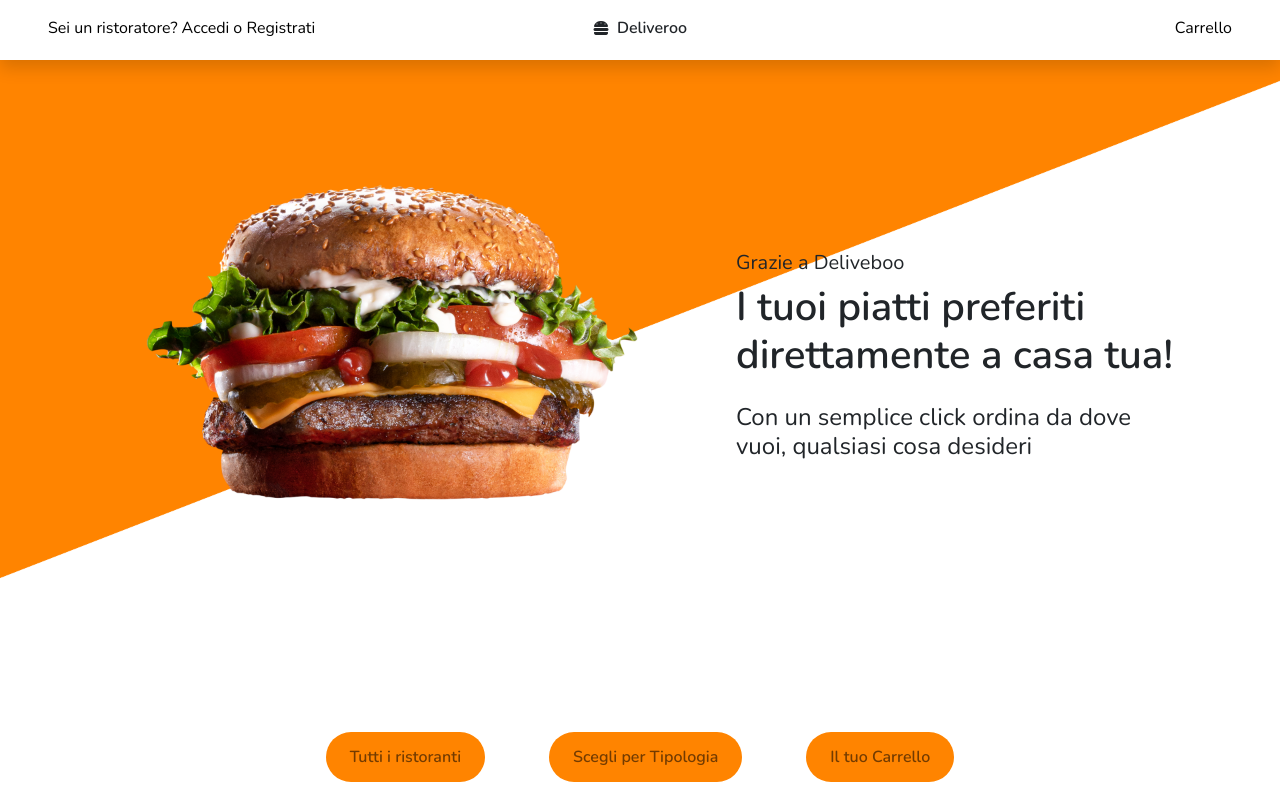
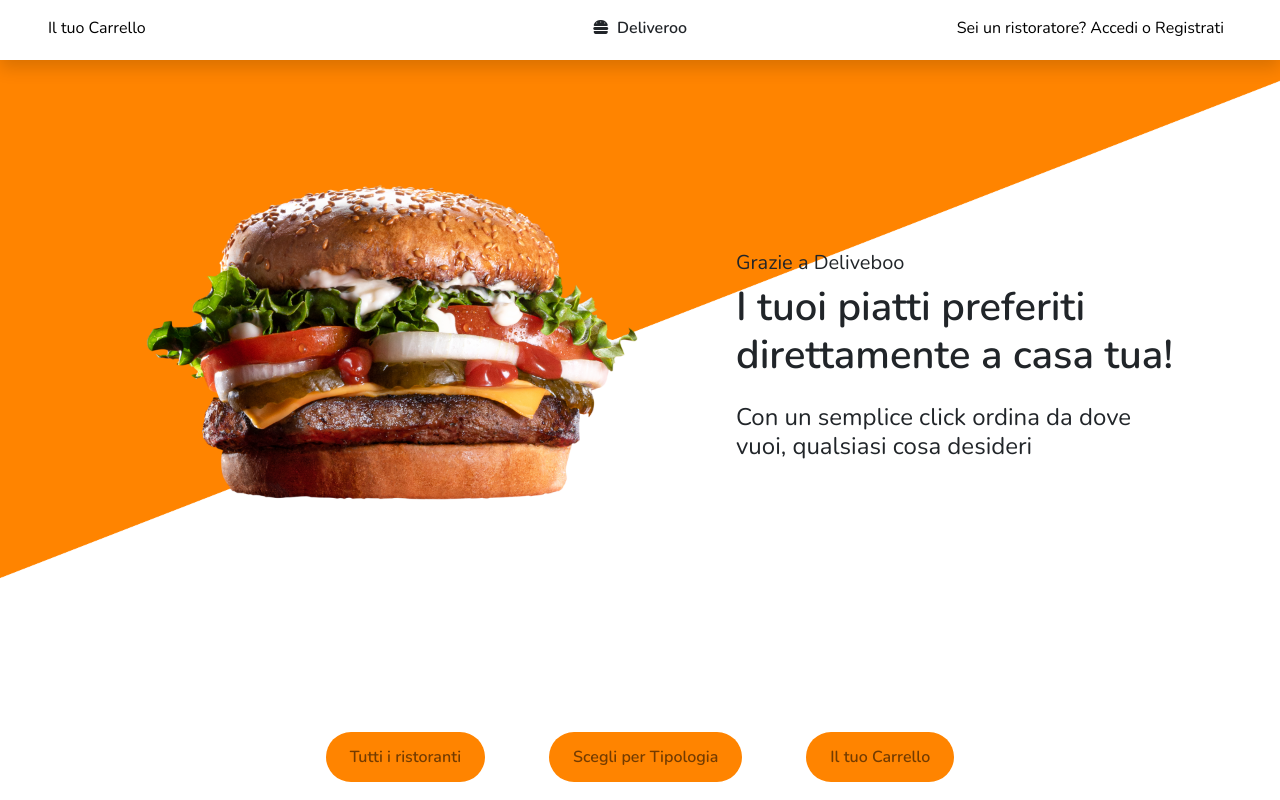
Before and after one commit to DANC0D3R/deliveboo-fe, a Vue app: page / in a window 1280 px wide. Shown: the top 800 px of the page. Built offline with nearby package versions, Linux system fonts and the light colour scheme.

Commit message:
Aggiunto offcanvas

```diff
--- a/src/components/AppHeader.vue
+++ b/src/components/AppHeader.vue
@@ -13,22 +13,48 @@
   <header class="menu shadow px-5 py-3">
         <div class="row d-flex justify-content-between align-items-center">
 
+            <!-- Carrello -->
             <div class="col-md-4">
-                <a href="http://127.0.0.1:8000/" class="me-2">
-                    Sei un ristoratore? Accedi o Registrati
+
+                <a href="#" type="button" data-bs-toggle="offcanvas" data-bs-target="#offcanvasScrolling" aria-controls="offcanvasScrolling">
+                    Il tuo Carrello
                 </a>
+
+                <div class="offcanvas offcanvas-start" data-bs-scroll="true" data-bs-backdrop="false" tabindex="-1" id="offcanvasScrolling" aria-labelledby="offcanvasScrollingLabel">
+
+                    <!-- Titolo -->
+                    <div class="offcanvas-header">
+                        <h5 class="offcanvas-title" id="offcanvasScrollingLabel">
+                            Riepilogo carrello
+                        </h5>
+                        <button type="button" class="btn-close" data-bs-dismiss="offcanvas" aria-label="Close"></button>
                     </div>
 
+                    <!-- Contenuto carrelo -->
+                    <div class="offcanvas-body">
+                        <p>
+                            Contenuto del carrello
+                        </p>
+                    </div>
+                </div>
+
+            </div>
+
+            <!-- Logo -->
             <div class="col-md-4  d-flex justify-content-center align-items-center">
-                <i class="fa-solid fa-burger me-2"></i>
+                <router-link :to="{ name: 'Home' }" class="nav-link logo-link">
+                    <i class="fa-solid fa-burger me-1"></i>
                     <span><strong>
                         Deliveroo
                     </strong></span>
+                </router-link>
             </div>
 
+
+            <!-- Accedi o Registrati -->
             <div class="col-md-4 text-end">
-                <a href="#">
-                    Carrello
+                <a href="http://127.0.0.1:8000/" class="me-2">
+                    Sei un ristoratore? Accedi o Registrati
                 </a>
             </div>
 
@@ -46,6 +72,10 @@
     top:0;left:0;
     z-index: 30;
 
+    .logo-link:hover{
+        text-decoration: none !important;
+    }
+
 }
 
 </style>
```
Lines whose indentation alone changed are shown as unchanged.
